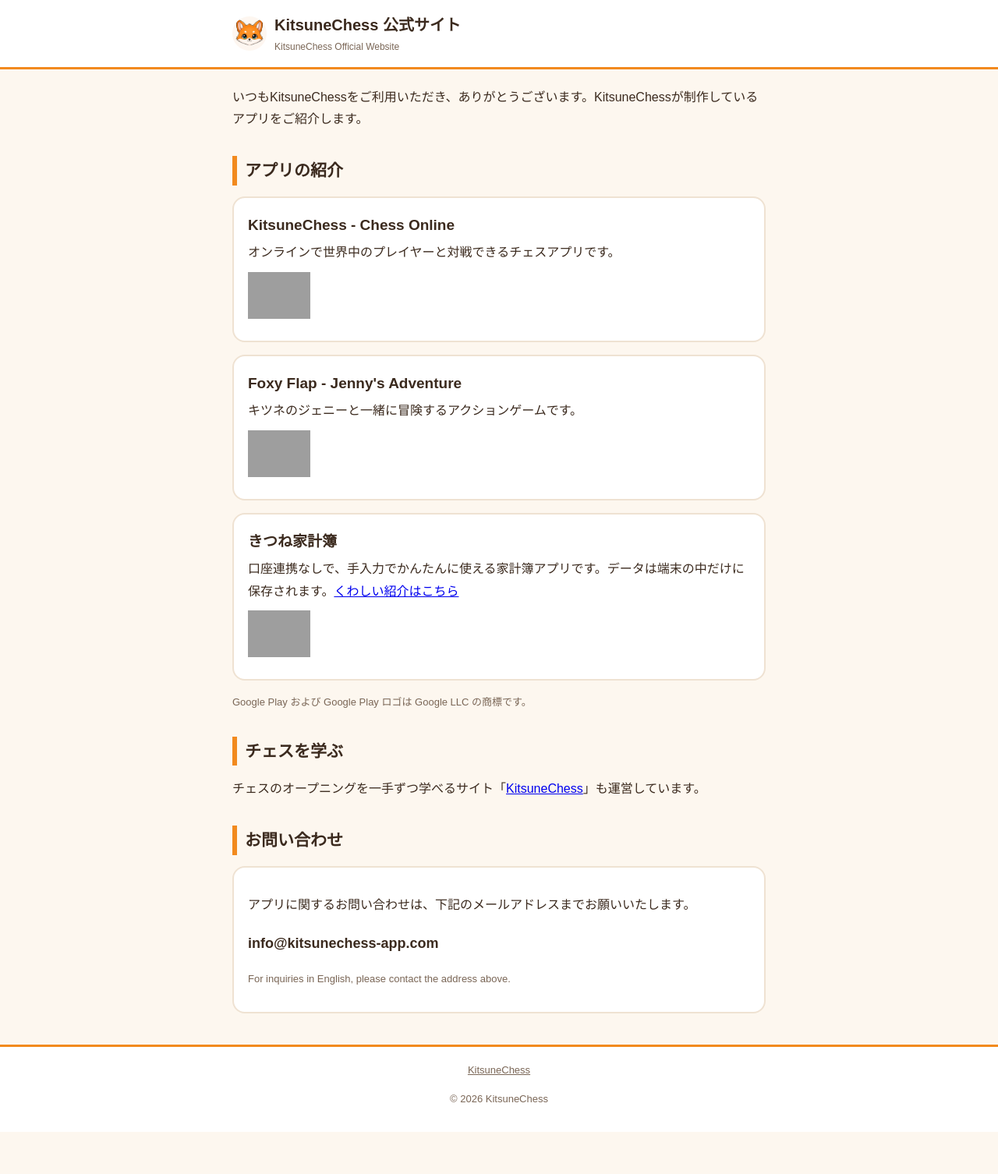
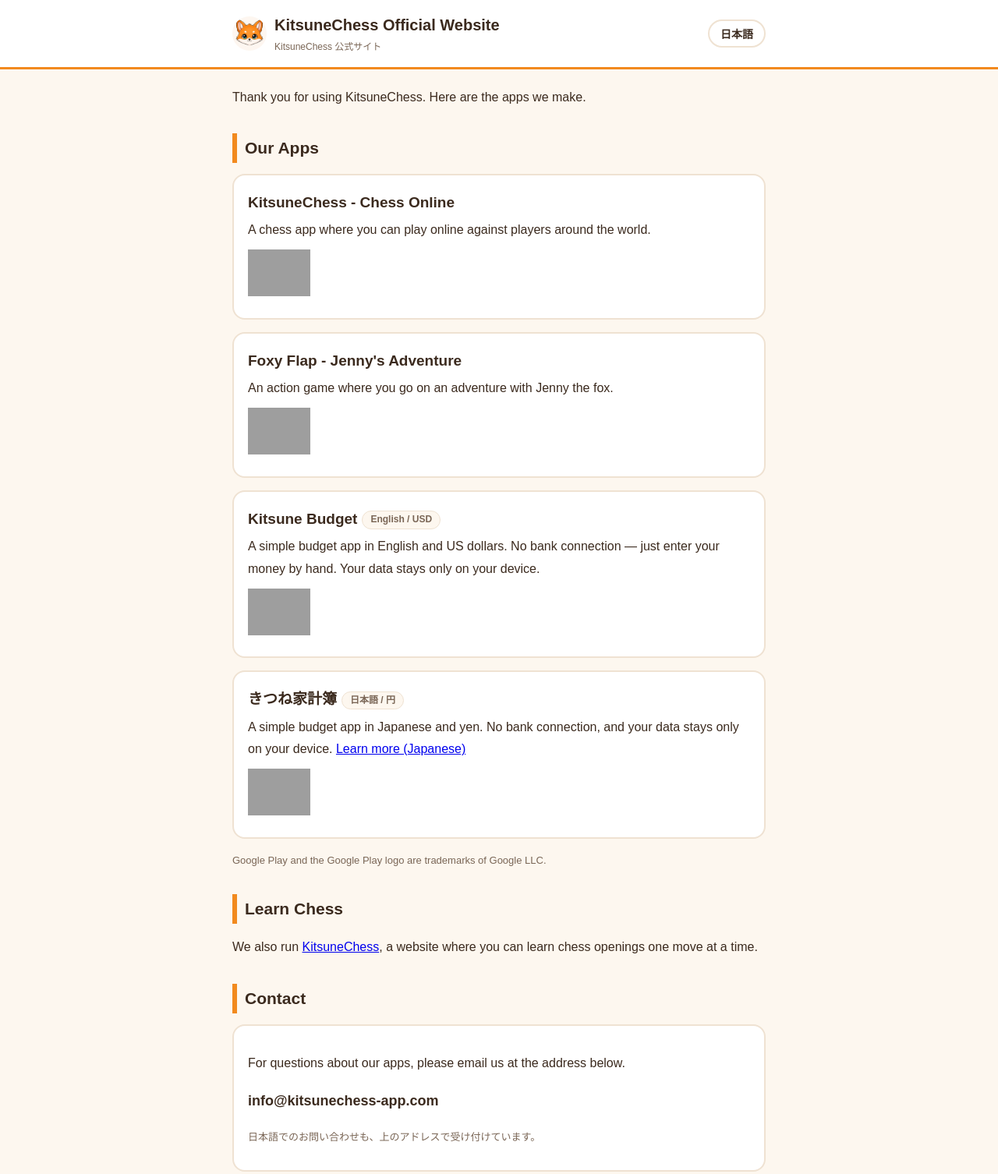
Before and after one commit to swallowtail1056-collab/kitsunechess-app, a plain HTML site: page index.html in a window 1280 px wide. Shown: the top 1506 px of the page at 78% size. Before the commit the page ends 1452 px from the top, so only its background shows below. Drawn offline with Linux system fonts and the light colour scheme; grey boxes are pictures that could not be loaded.

Commit message:
Add files via upload

```diff
--- a/index.html
+++ b/index.html
@@ -3,8 +3,8 @@
 <head>
 <meta charset="UTF-8">
 <meta name="viewport" content="width=device-width, initial-scale=1">
-<title>KitsuneChess 公式サイト</title>
-<meta name="description" content="KitsuneChessの公式サイト。チェスアプリ「KitsuneChess - Chess Online」、ゲーム「Foxy Flap - Jenny's Adventure」、「きつね家計簿」を配信しています。">
+<title>KitsuneChess 公式サイト | KitsuneChess Official Website</title>
+<meta name="description" content="KitsuneChessの公式サイト。KitsuneChess - Chess Online、Foxy Flap、きつね家計簿、Kitsune Budget を配信しています。 Official website of KitsuneChess: KitsuneChess - Chess Online, Foxy Flap, Kitsune Kakeibo and Kitsune Budget.">
 <link rel="canonical" href="https://kitsunechess-app.com/">
 <link rel="icon" href="favicon.png">
 <style>
@@ -15,62 +15,83 @@
   header{background:#fff;border-bottom:3px solid var(--orange)}
   header .wrap{display:flex;align-items:center;gap:10px;padding:14px 18px}
   header img{width:44px;height:44px;border-radius:50%}
-  header h1{font-size:20px;margin:0}
+  header h1{font-size:20px;margin:0;flex:1}
   header small{display:block;font-size:12px;color:var(--muted);font-weight:400}
+  .lang{border:2px solid var(--line);background:#fff;color:var(--ink);border-radius:999px;padding:6px 14px;font-size:14px;font-weight:700;cursor:pointer;font-family:inherit}
   h2{font-size:21px;border-left:6px solid var(--orange);padding-left:10px;margin:32px 0 14px}
   .app{background:#fff;border:2px solid var(--line);border-radius:16px;padding:18px;margin:0 0 16px}
   .app h3{margin:0 0 4px;font-size:19px}
   .app p{margin:0 0 10px}
+  .tag{display:inline-block;font-size:12px;font-weight:700;color:var(--muted);background:var(--cream);border:1px solid var(--line);border-radius:999px;padding:0 10px;margin-left:6px;vertical-align:middle}
   .badge img{height:60px;width:auto}
   .contact{background:#fff;border:2px solid var(--line);border-radius:16px;padding:18px}
   .mail{font-size:18px;font-weight:700;word-break:break-all}
   .note{font-size:13px;color:var(--muted)}
   footer{margin-top:40px;background:#fff;border-top:3px solid var(--orange);padding:18px 0;text-align:center;font-size:13px;color:var(--muted)}
   footer a{color:var(--muted);margin:0 6px}
+  /* 言語の切りかえ：選んでいない言語の文は隠す */
+  body.en .ja{display:none} body:not(.en) .en{display:none}
 </style>
 </head>
 <body>
 <header><div class="wrap">
   <img src="jene-face.webp" alt="">
-  <h1>KitsuneChess 公式サイト<small>KitsuneChess Official Website</small></h1>
+  <h1><span class="ja">KitsuneChess 公式サイト</span><span class="en">KitsuneChess Official Website</span>
+    <small class="ja">KitsuneChess Official Website</small><small class="en">KitsuneChess 公式サイト</small></h1>
+  <button type="button" class="lang" id="langBtn">English</button>
 </div></header>
 
 <main class="wrap">
-  <p style="margin-top:22px">いつもKitsuneChessをご利用いただき、ありがとうございます。KitsuneChessが制作しているアプリをご紹介します。</p>
+  <p style="margin-top:22px" class="ja">いつもKitsuneChessをご利用いただき、ありがとうございます。KitsuneChessが制作しているアプリをご紹介します。</p>
+  <p style="margin-top:22px" class="en">Thank you for using KitsuneChess. Here are the apps we make.</p>
 
-  <h2>アプリの紹介</h2>
+  <h2><span class="ja">アプリの紹介</span><span class="en">Our Apps</span></h2>
 
   <div class="app">
     <h3>KitsuneChess - Chess Online</h3>
-    <p>オンラインで世界中のプレイヤーと対戦できるチェスアプリです。</p>
+    <p class="ja">オンラインで世界中のプレイヤーと対戦できるチェスアプリです。</p>
+    <p class="en">A chess app where you can play online against players around the world.</p>
     <a class="badge" href="https://play.google.com/store/apps/details?id=com.kitsunechess.chess">
-      <img src="https://play.google.com/intl/ja/badges/static/images/badges/ja_badge_web_generic.png" alt="Google Play で手に入れよう"></a>
+      <img class="gp" src="https://play.google.com/intl/ja/badges/static/images/badges/ja_badge_web_generic.png" alt="Google Play で手に入れよう"></a>
   </div>
 
   <div class="app">
     <h3>Foxy Flap - Jenny's Adventure</h3>
-    <p>キツネのジェニーと一緒に冒険するアクションゲームです。</p>
+    <p class="ja">キツネのジェニーと一緒に冒険するアクションゲームです。</p>
+    <p class="en">An action game where you go on an adventure with Jenny the fox.</p>
     <a class="badge" href="https://play.google.com/store/apps/details?id=com.kitsunechess.foxyflap">
-      <img src="https://play.google.com/intl/ja/badges/static/images/badges/ja_badge_web_generic.png" alt="Google Play で手に入れよう"></a>
+      <img class="gp" src="https://play.google.com/intl/ja/badges/static/images/badges/ja_badge_web_generic.png" alt="Google Play で手に入れよう"></a>
   </div>
 
   <div class="app">
-    <h3>きつね家計簿</h3>
-    <p>口座連携なしで、手入力でかんたんに使える家計簿アプリです。データは端末の中だけに保存されます。<a href="https://kitsunechess.com/kakeibo/">くわしい紹介はこちら</a></p>
-    <a class="badge" href="https://play.google.com/store/apps/details?id=com.kitsunechess.kakeibo">
-      <img src="https://play.google.com/intl/ja/badges/static/images/badges/ja_badge_web_generic.png" alt="Google Play で手に入れよう"></a>
+    <h3>Kitsune Budget<span class="tag">English / USD</span></h3>
+    <p class="ja">英語・米ドルで使える家計簿アプリです。口座連携なしで、手入力でかんたんに使えます。データは端末の中だけに保存されます。</p>
+    <p class="en">A simple budget app in English and US dollars. No bank connection — just enter your money by hand. Your data stays only on your device.</p>
+    <a class="badge" href="https://play.google.com/store/apps/details?id=com.kitsunechess.kitsunebudget">
+      <img class="gp" src="https://play.google.com/intl/ja/badges/static/images/badges/ja_badge_web_generic.png" alt="Google Play で手に入れよう"></a>
   </div>
 
-  <p class="note">Google Play および Google Play ロゴは Google LLC の商標です。</p>
+  <div class="app">
+    <h3>きつね家計簿<span class="tag">日本語 / 円</span></h3>
+    <p class="ja">口座連携なしで、手入力でかんたんに使える家計簿アプリです。データは端末の中だけに保存されます。<a href="https://kitsunechess.com/kakeibo/">くわしい紹介はこちら</a></p>
+    <p class="en">A simple budget app in Japanese and yen. No bank connection, and your data stays only on your device. <a href="https://kitsunechess.com/kakeibo/">Learn more (Japanese)</a></p>
+    <a class="badge" href="https://play.google.com/store/apps/details?id=com.kitsunechess.kakeibo">
+      <img class="gp" src="https://play.google.com/intl/ja/badges/static/images/badges/ja_badge_web_generic.png" alt="Google Play で手に入れよう"></a>
+  </div>
 
-  <h2>チェスを学ぶ</h2>
-  <p>チェスのオープニングを一手ずつ学べるサイト「<a href="https://kitsunechess.com/">KitsuneChess</a>」も運営しています。</p>
+  <p class="note"><span class="ja">Google Play および Google Play ロゴは Google LLC の商標です。</span><span class="en">Google Play and the Google Play logo are trademarks of Google LLC.</span></p>
 
-  <h2>お問い合わせ</h2>
+  <h2><span class="ja">チェスを学ぶ</span><span class="en">Learn Chess</span></h2>
+  <p class="ja">チェスのオープニングを一手ずつ学べるサイト「<a href="https://kitsunechess.com/">KitsuneChess</a>」も運営しています。</p>
+  <p class="en">We also run <a href="https://kitsunechess.com/">KitsuneChess</a>, a website where you can learn chess openings one move at a time.</p>
+
+  <h2><span class="ja">お問い合わせ</span><span class="en">Contact</span></h2>
   <div class="contact">
-    <p>アプリに関するお問い合わせは、下記のメールアドレスまでお願いいたします。</p>
+    <p class="ja">アプリに関するお問い合わせは、下記のメールアドレスまでお願いいたします。</p>
+    <p class="en">For questions about our apps, please email us at the address below.</p>
     <p class="mail">info@kitsunechess-app.com</p>
-    <p class="note">For inquiries in English, please contact the address above.</p>
+    <p class="note ja">For inquiries in English, please contact the address above.</p>
+    <p class="note en">日本語でのお問い合わせも、上のアドレスで受け付けています。</p>
   </div>
 </main>
 
@@ -78,5 +99,31 @@
   <a href="https://kitsunechess.com/">KitsuneChess</a>
   <p>© 2026 KitsuneChess</p>
 </footer>
+
+<script>
+(function(){
+  var JA_BADGE='https://play.google.com/intl/ja/badges/static/images/badges/ja_badge_web_generic.png';
+  var EN_BADGE='https://play.google.com/intl/en_us/badges/static/images/badges/en_badge_web_generic.png';
+  var lang;
+  try{ lang=localStorage.getItem('kcAppLang'); }catch(e){}
+  if(lang!=='ja'&&lang!=='en'){ lang=((navigator.language||'').toLowerCase().indexOf('ja')===0)?'ja':'en'; }
+  function apply(){
+    document.body.classList.toggle('en',lang==='en');
+    document.documentElement.lang=lang;
+    document.getElementById('langBtn').textContent=(lang==='en')?'日本語':'English';
+    var imgs=document.querySelectorAll('img.gp');
+    for(var i=0;i<imgs.length;i++){
+      imgs[i].src=(lang==='en')?EN_BADGE:JA_BADGE;
+      imgs[i].alt=(lang==='en')?'Get it on Google Play':'Google Play で手に入れよう';
+    }
+  }
+  document.getElementById('langBtn').onclick=function(){
+    lang=(lang==='en')?'ja':'en';
+    try{ localStorage.setItem('kcAppLang',lang); }catch(e){}
+    apply();
+  };
+  apply();
+})();
+</script>
 </body>
 </html>
```
